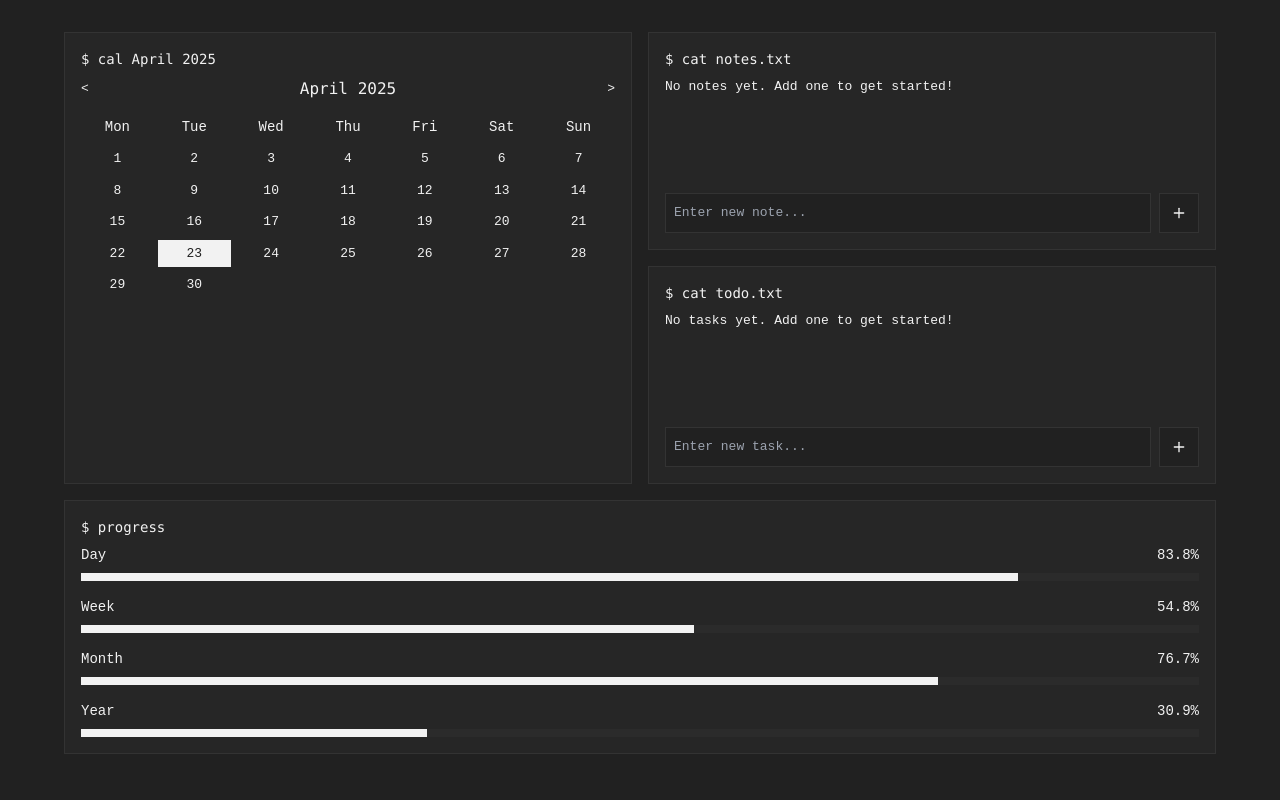
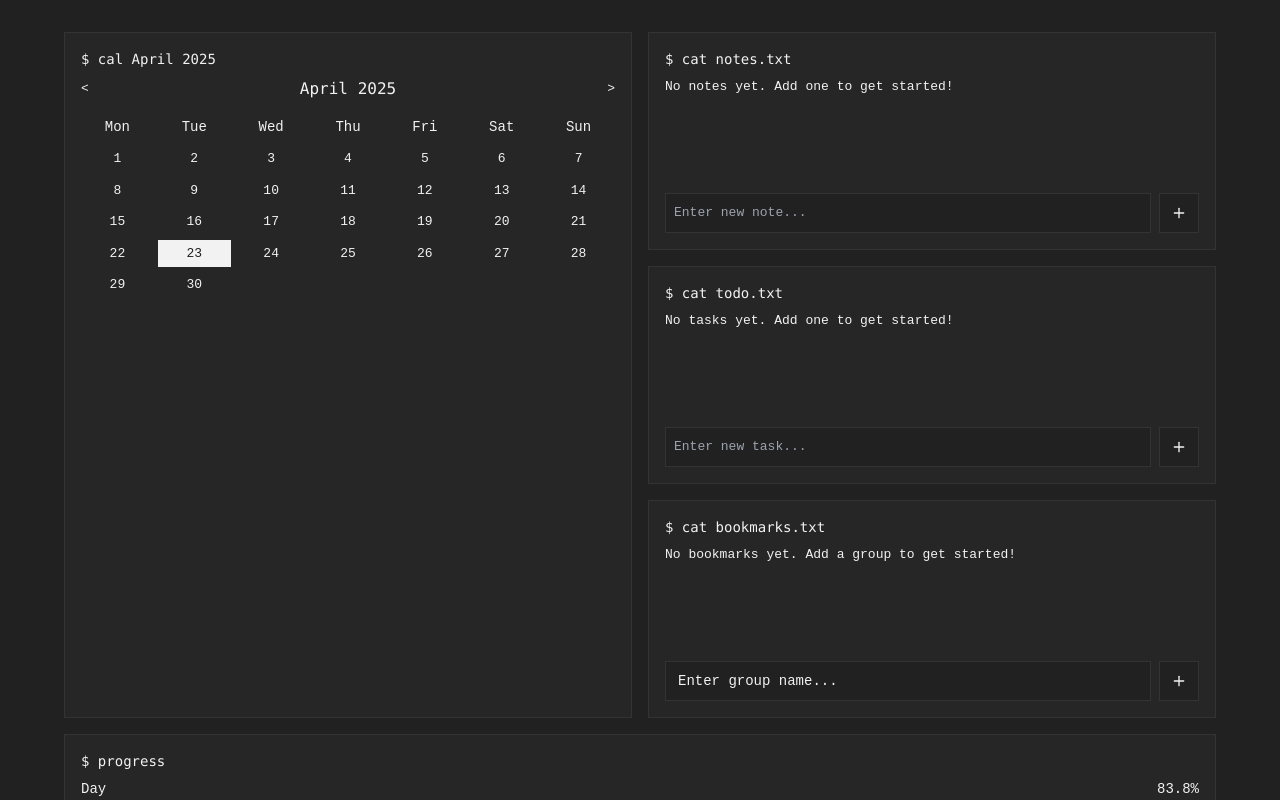
Before and after one commit to Knonical/bash-startpage-terminal-clone, a React (Vite) app: page / in a window 1280 px wide. Shown: the top 800 px of the page. Built offline with nearby package versions, Linux system fonts and the light colour scheme.

Commit message:
Add links component
Adds a component for managing and grouping favorite links.

```diff
--- /dev/null
+++ b/src/components/LinkManager.tsx
@@ -0,0 +1,131 @@
+
+import React, { useState } from 'react';
+import { Button } from '@/components/ui/button';
+import { Plus, Link as LinkIcon } from 'lucide-react';
+import { Input } from '@/components/ui/input';
+
+interface LinkGroup {
+  name: string;
+  links: Link[];
+}
+
+interface Link {
+  title: string;
+  url: string;
+}
+
+export const LinkManager = () => {
+  const [groups, setGroups] = useState<LinkGroup[]>([]);
+  const [newGroup, setNewGroup] = useState('');
+  const [newLink, setNewLink] = useState({ title: '', url: '', group: '' });
+  const [showAddLink, setShowAddLink] = useState(false);
+
+  const addGroup = () => {
+    if (newGroup.trim()) {
+      setGroups([...groups, { name: newGroup, links: [] }]);
+      setNewGroup('');
+    }
+  };
+
+  const addLink = () => {
+    if (newLink.title && newLink.url && newLink.group) {
+      setGroups(groups.map(group => {
+        if (group.name === newLink.group) {
+          return {
+            ...group,
+            links: [...group.links, { title: newLink.title, url: newLink.url }]
+          };
+        }
+        return group;
+      }));
+      setNewLink({ title: '', url: '', group: '' });
+      setShowAddLink(false);
+    }
+  };
+
+  return (
+    <div className="terminal-container">
+      <div className="terminal-header">$ cat bookmarks.txt</div>
+      <div className="min-h-[100px] mb-4">
+        {groups.length === 0 ? (
+          <div className="text-muted-foreground">No bookmarks yet. Add a group to get started!</div>
+        ) : (
+          groups.map((group) => (
+            <div key={group.name} className="mb-4">
+              <div className="text-primary mb-2">/{group.name}</div>
+              {group.links.map((link, index) => (
+                <div key={index} className="flex items-center gap-2 mb-1 ml-4">
+                  <LinkIcon className="h-3 w-3 text-muted-foreground" />
+                  <a
+                    href={link.url}
+                    target="_blank"
+                    rel="noopener noreferrer"
+                    className="text-foreground hover:underline"
+                  >
+                    {link.title}
+                  </a>
+                </div>
+              ))}
+            </div>
+          ))
+        )}
+      </div>
+
+      {!showAddLink ? (
+        <div className="flex gap-2">
+          <Input
+            type="text"
+            value={newGroup}
+            onChange={(e) => setNewGroup(e.target.value)}
+            onKeyDown={(e) => e.key === 'Enter' && addGroup()}
+            placeholder="Enter group name..."
+            className="flex-1"
+          />
+          <Button onClick={addGroup} variant="outline" size="icon">
+            <Plus className="h-4 w-4" />
+          </Button>
+          {groups.length > 0 && (
+            <Button onClick={() => setShowAddLink(true)} variant="outline">
+              Add Link
+            </Button>
+          )}
+        </div>
+      ) : (
+        <div className="space-y-2">
+          <Input
+            type="text"
+            value={newLink.title}
+            onChange={(e) => setNewLink({ ...newLink, title: e.target.value })}
+            placeholder="Enter link title..."
+          />
+          <Input
+            type="text"
+            value={newLink.url}
+            onChange={(e) => setNewLink({ ...newLink, url: e.target.value })}
+            placeholder="Enter URL..."
+          />
+          <select
+            value={newLink.group}
+            onChange={(e) => setNewLink({ ...newLink, group: e.target.value })}
+            className="w-full bg-background border border-border p-2 text-foreground mb-2"
+          >
+            <option value="">Select group...</option>
+            {groups.map((group) => (
+              <option key={group.name} value={group.name}>
+                {group.name}
+              </option>
+            ))}
+          </select>
+          <div className="flex gap-2">
+            <Button onClick={addLink} variant="outline" className="flex-1">
+              Add Link
+            </Button>
+            <Button onClick={() => setShowAddLink(false)} variant="outline">
+              Cancel
+            </Button>
+          </div>
+        </div>
+      )}
+    </div>
+  );
+};
--- a/src/pages/Index.tsx
+++ b/src/pages/Index.tsx
@@ -3,6 +3,7 @@ import { Calendar } from '@/components/Calendar';
 import { Notes } from '@/components/Notes';
 import { TodoList } from '@/components/TodoList';
 import { TimeProgress } from '@/components/TimeProgress';
+import { LinkManager } from '@/components/LinkManager';
 
 const Index = () => {
   return (
@@ -13,6 +14,7 @@ const Index = () => {
           <div className="space-y-4">
             <Notes />
             <TodoList />
+            <LinkManager />
           </div>
           <div className="md:col-span-2">
             <TimeProgress />
```
